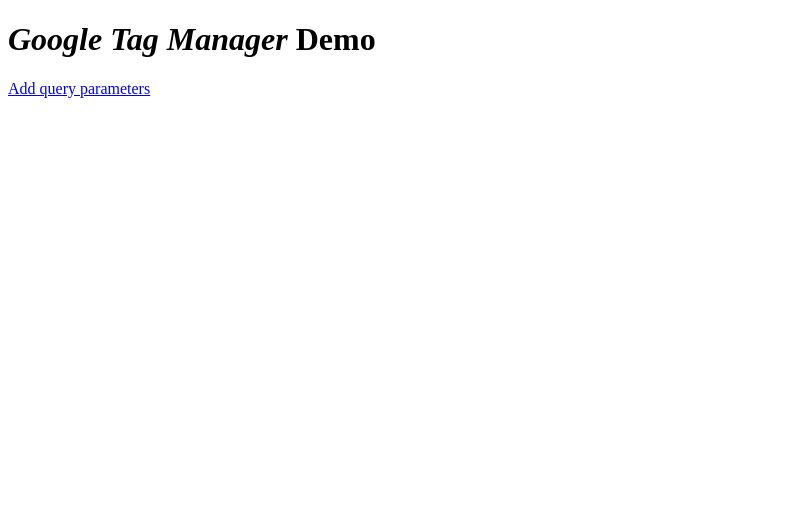
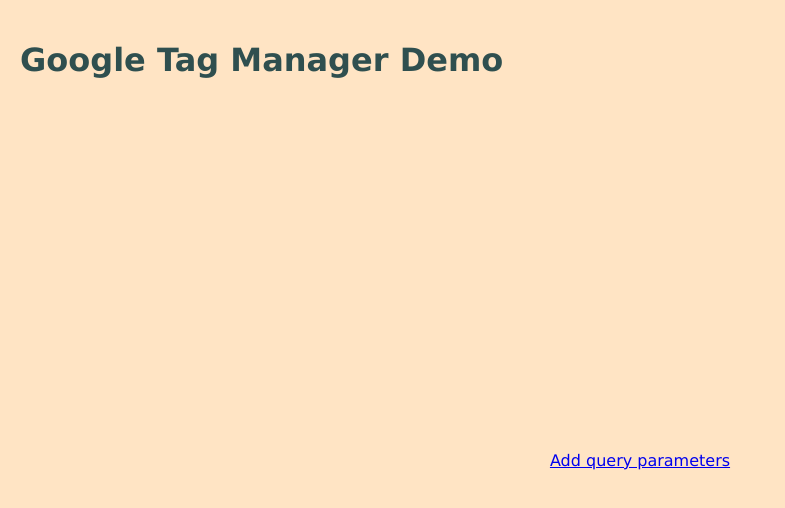
Before and after one commit to enricovian/gtmdemo, a plain HTML site: page index.html in a window 1280 px wide. Shown: the whole page, without its empty margins (0-785 px from the left). Drawn offline with nearby package versions, Linux system fonts and the light colour scheme.

Commit message:
Add stylesheet

```diff
--- /dev/null
+++ b/css/style.css
@@ -0,0 +1,63 @@
+/* * {
+	outline: 1px solid red;
+} */
+
+.material-symbols-outlined {
+	user-select: none;
+}
+
+body {
+	background-color: bisque;
+	color: darkslategray;
+	min-height: 100vh;
+	display: flex;
+	flex-direction: column;
+	margin: 0;
+	font-family:'Lucida Sans', 'Lucida Sans Regular', 'Lucida Grande', 'Lucida Sans Unicode', Geneva, Verdana, sans-serif;
+}
+
+div.container {
+	display: flex;
+	flex:1;
+	justify-content: center;
+	align-items: center;
+	flex-direction: column;
+	align-items: center;
+}
+
+header {
+	width: 100%;
+	padding: 20px;
+	box-sizing: border-box;
+	display: flex;
+	align-items: center;
+}
+
+header > div:first-child {
+	flex:1;
+}
+
+header a {
+	color: inherit;
+	text-decoration: inherit;
+	cursor: pointer;
+}
+
+div.main-content {
+	display: flex;
+	flex:1;
+	justify-content: center;
+	align-items: center;
+	flex-direction: column;
+	align-items: center;
+}
+
+div.title {
+	margin-bottom: 30px;
+	text-align: center;
+}
+
+div.title h1 {
+	font-size: 3em;
+	margin: 0;
+}
--- a/index.html
+++ b/index.html
@@ -14,6 +14,9 @@
     })(window,document,'script','dataLayer','GTM-W635CML');</script>
     <!-- End Google Tag Manager -->
 
+    <link rel="stylesheet" href="https://fonts.googleapis.com/css2?family=Material+Symbols+Outlined:opsz,wght,FILL,GRAD@48,400,1,0" />
+    <link rel="stylesheet" href="css/style.css" />
+
     <title>GTM Demo</title>
 </head>
 
@@ -27,7 +30,7 @@
     <div class="container">
         <header>
             <div>
-                <h1><em>Google Tag Manager</em> Demo</h1>
+                <h1><strong>Google Tag Manager</strong> Demo</h1>
             </div>
         </header>
         <div class="main-content">
```
